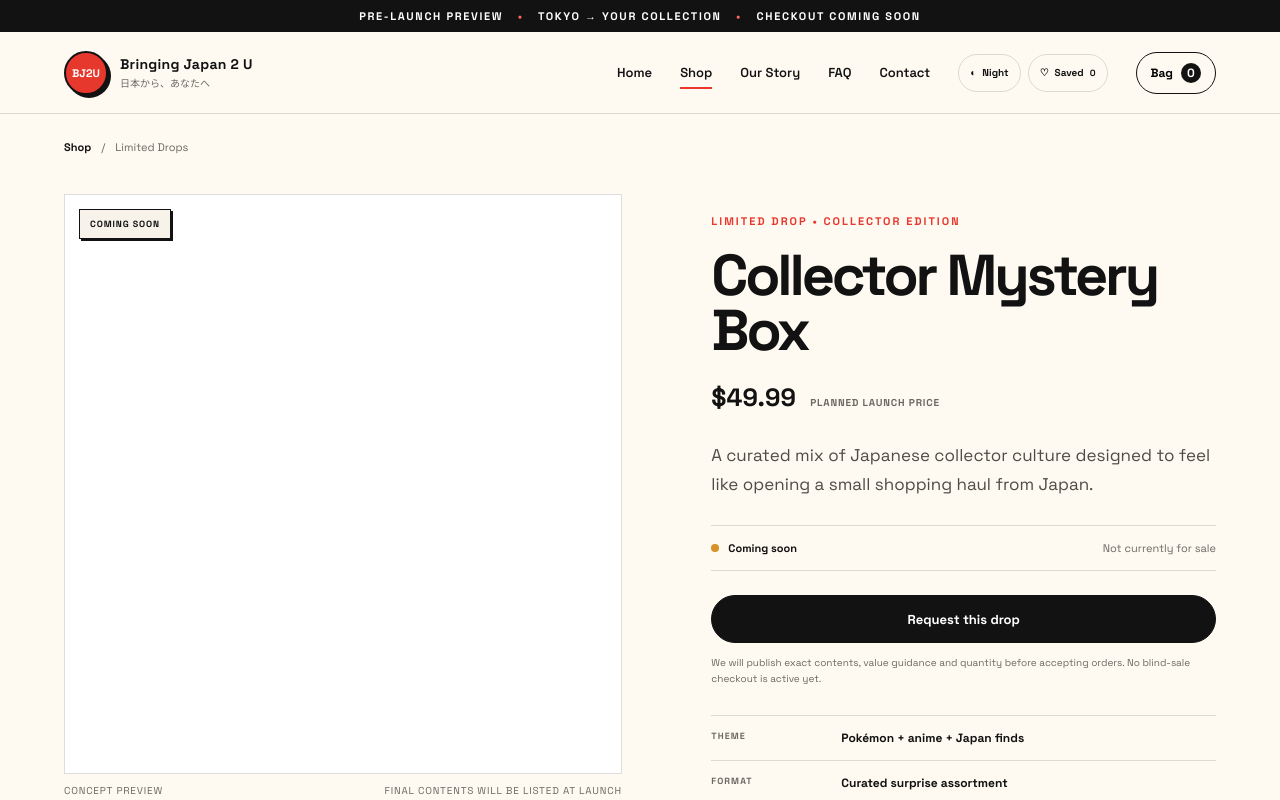
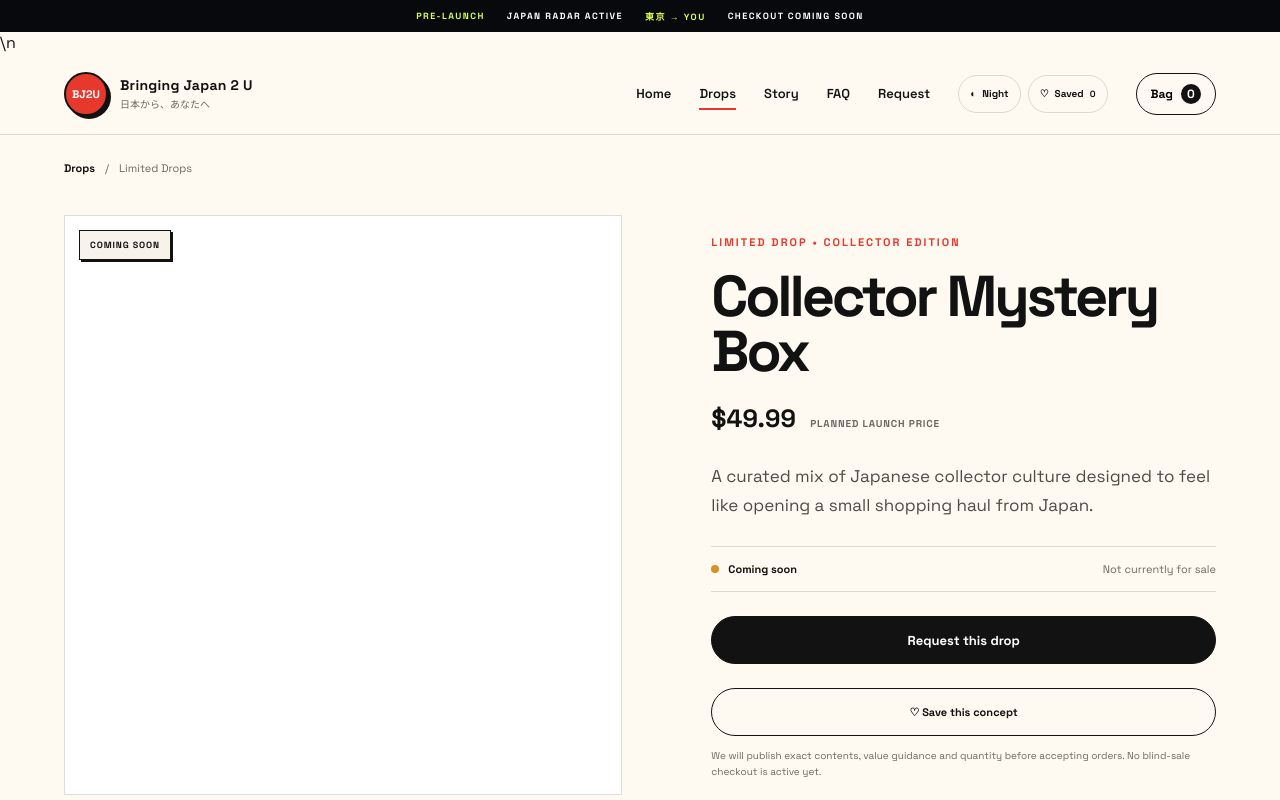
Before and after one commit to BringingJapan/bringingjapantoyou, a website: page product-mysterybox.html in a window 1280 px wide. Shown: the top 800 px of the page. Drawn offline with Linux system fonts and the light colour scheme.

Commit message:
Bring product-mysterybox.html into v2 storefront system

```diff
--- a/product-mysterybox.html
+++ b/product-mysterybox.html
@@ -15,21 +15,20 @@
   <meta property="og:description" content="Preview the Bringing Japan 2 U Collector Mystery Box featuring a curated mix of Japanese Pokémon, anime and culture finds.">
   <meta property="og:url" content="https://bringingjapan.github.io/bringingjapantoyou/product-mysterybox.html">
   <meta name="twitter:card" content="summary">
-</head><body><div class="announcement">PRE-LAUNCH PREVIEW <span>•</span> TOKYO → YOUR COLLECTION <span>•</span> CHECKOUT COMING SOON</div>
-<header class="site-header">
+</head><body class="v2-page"><div class="announcement v2-announcement"><span>PRE-LAUNCH</span><b>JAPAN RADAR ACTIVE</b><span>東京 → YOU</span><b>CHECKOUT COMING SOON</b></div>\n<header class="site-header v2-header">
   <a class="brand-lockup" href="index.html"><span class="brand-mark">BJ2U</span><span><strong>Bringing Japan 2 U</strong><small>日本から、あなたへ</small></span></a>
   <button class="menu-toggle" aria-label="Open navigation" aria-expanded="false">Menu</button>
   <nav class="site-nav">
     <a href="index.html">Home</a>
-    <a class="active" href="shop.html">Shop</a>
-    <a href="about.html">Our Story</a>
+    <a class="active" href="shop.html">Drops</a>
+    <a href="about.html">Story</a>
     <a href="faq.html">FAQ</a>
-    <a href="contact.html">Contact</a>
+    <a href="contact.html">Request</a>
     <button class="cart-button" type="button" data-cart-open>Bag <span data-cart-count>0</span></button>
   </nav>
 </header>
 <main>
-  <div class="breadcrumb"><a href="shop.html">Shop</a><span>/</span><span>Limited Drops</span></div>
+  <div class="breadcrumb"><a href="shop.html">Drops</a><span>/</span><span>Limited Drops</span></div>
   <section class="product-detail">
     <div class="product-gallery">
       <div class="product-image-frame product-detail-art mystery-art"><span class="product-badge neutral">COMING SOON</span><span class="art-number">01</span><strong>MYSTERY<br>FROM JAPAN</strong><small>CURATED COLLECTOR EDITION</small></div>
@@ -42,6 +41,7 @@
       <p class="lead">A curated mix of Japanese collector culture designed to feel like opening a small shopping haul from Japan.</p>
       <div class="status-strip coming"><span class="status-dot"></span><strong>Coming soon</strong><span>Not currently for sale</span></div>
       <a class="button button-dark product-cta" href="contact.html?request=Collector%20Mystery%20Box">Request this drop</a>
+      <button class="save-button product-cta" type="button" data-save-item data-id="mystery" data-name="Collector Mystery Box" data-price="49.99" data-url="product-mysterybox.html">♡ Save this concept</button>
       <p class="checkout-note">We will publish exact contents, value guidance and quantity before accepting orders. No blind-sale checkout is active yet.</p>
 
       <div class="detail-list">
@@ -58,13 +58,13 @@
       </div>
     </div>
   </section>
-</main><footer class="site-footer">
+</main><footer class="site-footer v2-footer">
   <div class="footer-brand"><strong>BRINGING JAPAN 2 U</strong><span>日本から、あなたへ</span></div>
-  <div class="footer-links"><a href="shop.html">Shop</a><a href="about.html">Our Story</a><a href="faq.html">FAQ</a><a href="policies.html">Policies</a><a href="contact.html">Contact</a></div>
+  <div class="footer-links"><a href="shop.html">Drops</a><a href="about.html">Story</a><a href="faq.html">FAQ</a><a href="policies.html">Policies</a><a href="contact.html">Request</a></div>
   <p>Independent retailer of authentic Japanese goods. Brand names belong to their respective owners. © 2026 Bringing Japan 2 U.</p>
 </footer>
 <aside class="cart-drawer" aria-hidden="true" data-cart-drawer>
-  <div class="cart-head"><strong>Your Bag</strong><button type="button" data-cart-close aria-label="Close bag">×</button></div>
+  <div class="cart-head"><div><small>PRE-LAUNCH BAG</small><strong>Your picks</strong></div><button type="button" data-cart-close aria-label="Close bag">×</button></div>
   <div class="cart-items" data-cart-items><p class="empty-cart">Your bag is empty.</p></div>
-  <div class="cart-foot"><div><span>Subtotal</span><strong data-cart-total>$0.00</strong></div><button class="button button-primary" type="button" disabled>Checkout coming soon</button></div>
+  <div class="cart-foot"><div><span>Preview subtotal</span><strong data-cart-total>$0.00</strong></div><button class="button button-primary" type="button" data-cart-inquiry>Email cart inquiry</button><small>No payment is collected on this preview site.</small></div>
 </aside><div class="drawer-backdrop" data-cart-backdrop></div><script src="app.js"></script></body></html>
```
